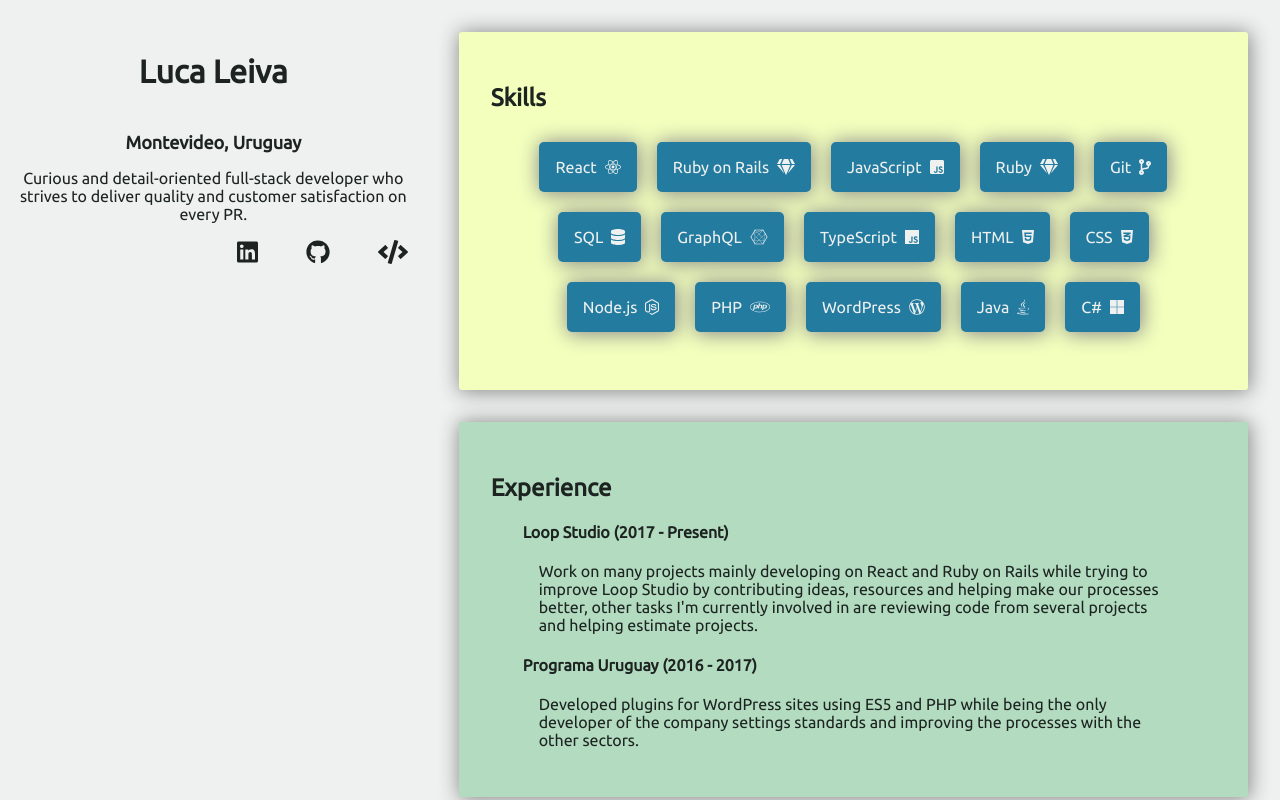
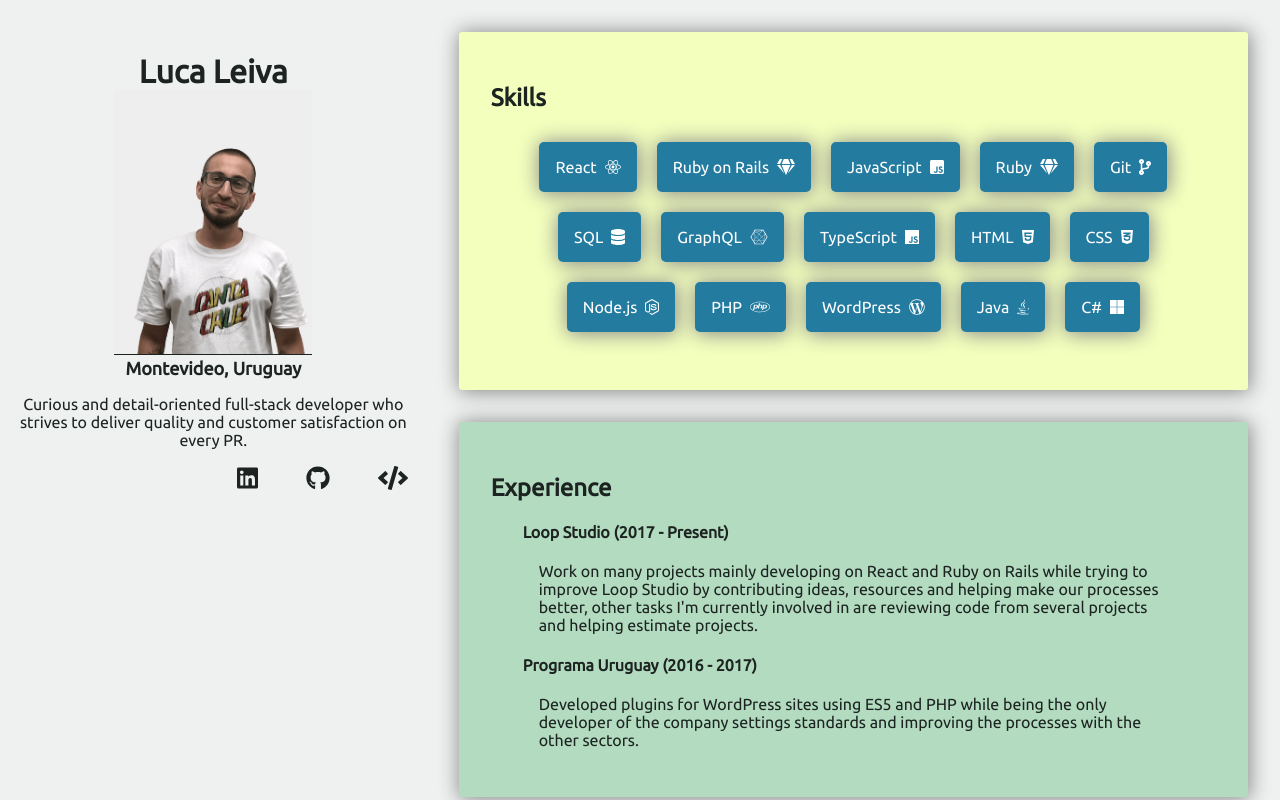
Before and after one commit to eleleiva/resume, a React (Create React App) app: page / in a window 1280 px wide. Shown: the top 800 px of the page. Built offline with nearby package versions, Linux system fonts and the light colour scheme.

Commit message:
Add image and improve a11y

```diff
--- a/src/components/PersonalInformation/PersonalInformation.js
+++ b/src/components/PersonalInformation/PersonalInformation.js
@@ -2,11 +2,13 @@
 import { FontAwesomeIcon } from '@fortawesome/react-fontawesome';
 
 import styles from './PersonalInformation.module.css';
+import photo from './portrait.png';
 
 const PersonalInformation = () => (
   <section>
     <article>
       <h1 className={styles.name}>Luca Leiva</h1>
+      <img className={styles.photo} src={photo} alt="" />
       <h2 className={styles.location}>Montevideo, Uruguay</h2>
       <p>
         Curious and detail-oriented full-stack developer who strives to deliver
@@ -19,21 +21,24 @@
         rel="noopener noreferrer"
         href="https://www.linkedin.com/in/luca-leiva-gonzalez-9002a9130/"
       >
-        <FontAwesomeIcon icon={['fab', 'linkedin']} />
+        <FontAwesomeIcon icon={['fab', 'linkedin']} aria-hidden="true" />
+        <span className={styles.hidden}>LinkedIn Profile</span>
       </a>
       <a
         target="_blank"
         rel="noopener noreferrer"
         href="https://github.com/lucaleivaloop"
       >
-        <FontAwesomeIcon icon={['fab', 'github']} />
+        <FontAwesomeIcon icon={['fab', 'github']} aria-hidden="true" />
+        <span className={styles.hidden}>GitHub Profile</span>
       </a>
       <a
         target="_blank"
         rel="noopener noreferrer"
         href="https://github.com/eleleiva248/resume"
       >
-        <FontAwesomeIcon icon={'code'} />
+        <FontAwesomeIcon icon={'code'} aria-hidden="true" />
+        <span className={styles.hidden}>GitHub Repository</span>
       </a>
     </article>
   </section>
--- a/src/components/PersonalInformation/PersonalInformation.module.css
+++ b/src/components/PersonalInformation/PersonalInformation.module.css
@@ -1,9 +1,18 @@
 .name {
   font-size: xx-large;
+  margin-bottom: 0;
 }
 
 .location {
   font-size: large;
+  margin-top: 0;
+}
+
+.photo {
+  max-width: 100%;
+  max-height: 33vh;
+  mix-blend-mode: multiply;
+  border-bottom: solid 1px;
 }
 
 .links {
@@ -18,6 +27,15 @@
   margin: 0 1em;
 }
 
+.hidden {
+  clip: rect(1px, 1px, 1px, 1px);
+  height: 1px;
+  overflow: hidden;
+  position: absolute;
+  white-space: nowrap;
+  width: 1px;
+}
+
 .links svg {
   color: #1c2321;
 }
--- a/src/components/Skills/Skills.module.css
+++ b/src/components/Skills/Skills.module.css
@@ -13,7 +13,7 @@
   box-shadow: 1px 1px 20px 1px #888;
   padding: 1em;
   display: block;
-  color: #eef1ef;
+  color: #fff;
 }
 
 .skill span {
--- a/src/pages/MainPage.module.css
+++ b/src/pages/MainPage.module.css
@@ -12,7 +12,6 @@
   grid-area: personal-information;
   position: sticky;
   top: 0;
-  max-height: 100vh;
   height: 100vh;
   padding: 10px;
   text-align: center;
```
Also changed, not shown: src/components/PersonalInformation/portrait.png (added).
